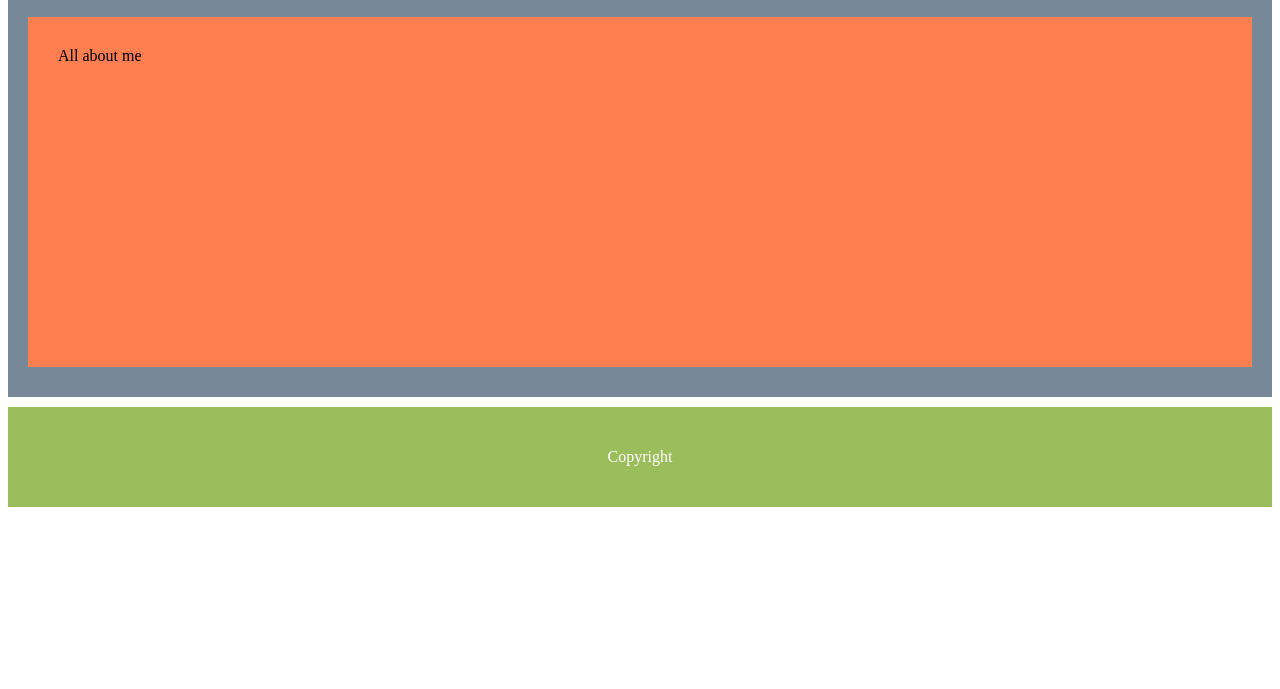
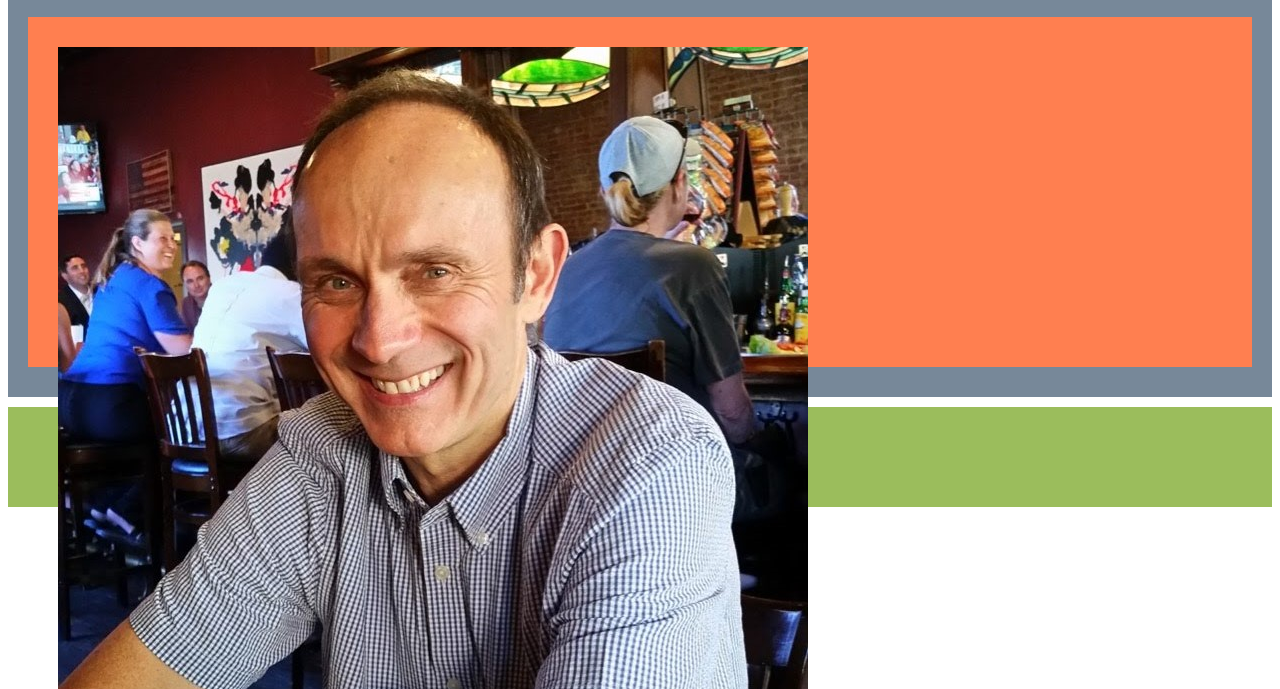
Before and after one commit to phtag/Basic-Portfolio, a plain HTML site: page index.html in a window 1280 px wide. Shown: the part 111-800 px from the top of the page. Drawn offline with Linux system fonts and the light colour scheme.

Commit message:
End of day updates...

```diff
--- a/assets/css/style.css
+++ b/assets/css/style.css
@@ -74,3 +74,5 @@
         color: #fff;
         background: #9bbd5c;
       }
+#bio-image {
+}
--- a/index.html
+++ b/index.html
@@ -18,6 +18,7 @@
         </header>
         <section class="AboutMeSection">
             <div class="AboutMeContent">
+                <img id="bio-image" src="assets\images\PeterBioPicture.jpg" alt="Peter's photo">
                 All about me
             </div>
         </section>
```
